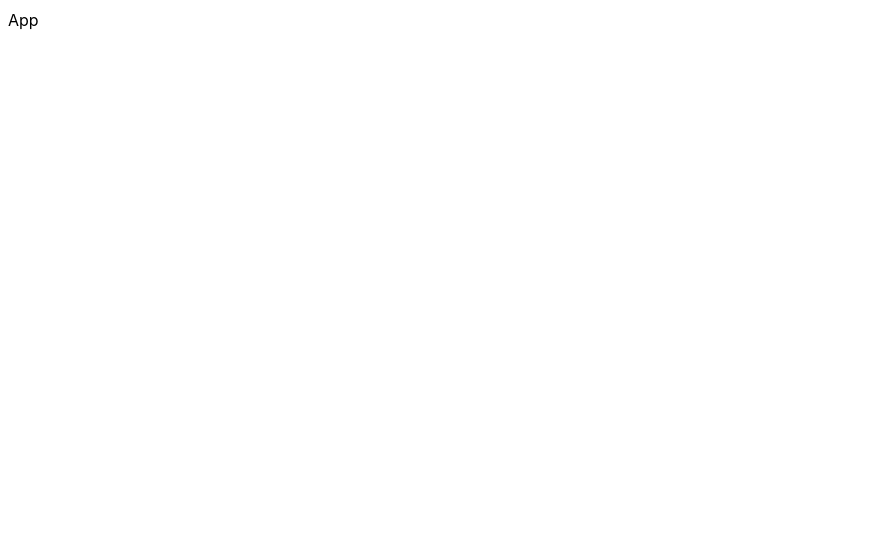
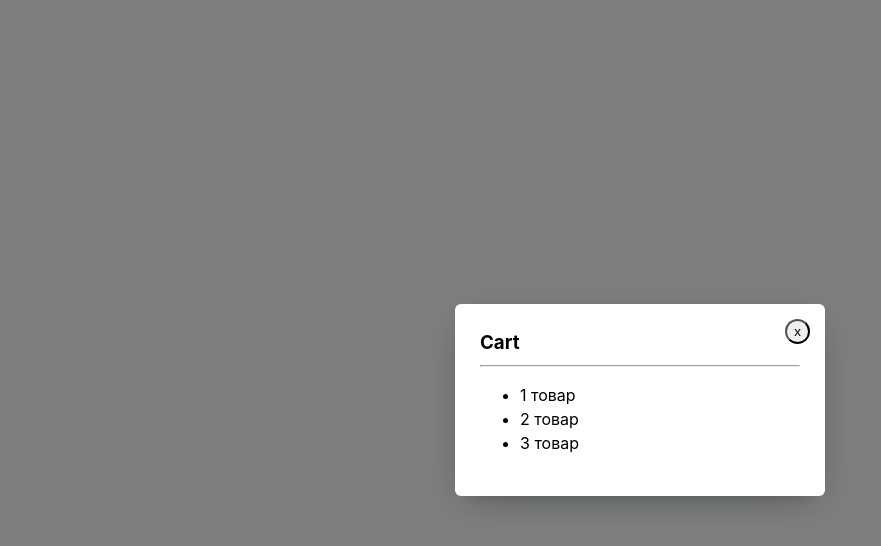
Before and after one commit to AliakseiKrasko/universal_components, a React (Vite) app: page / in a window 1280 px wide. Shown: the top 546 px of the page, without its empty margins (0-881 px from the left). Built offline with nearby package versions, Linux system fonts and the light colour scheme.

Commit message:
create Modal.tsx and Modal.module.css

```diff
--- a/src/App.tsx
+++ b/src/App.tsx
@@ -1,4 +1,8 @@
+import {Modal} from "./components/Modal/Modal.tsx";
+
 function App() {
-    return <div>App</div>
+    return <div>
+        <Modal open={true} />
+    </div>
 }
 export default App
--- /dev/null
+++ b/src/components/Modal/Modal.module.css
@@ -0,0 +1,33 @@
+.overlay {
+    background: rgba(0, 0, 0, 0.5);
+    position: absolute;
+    inset: 0;
+}
+
+.content {
+    background-color: white;
+    border-radius: 6px;
+    box-shadow:
+            hsl(206 22% 7% / 35%) 0px 10px 38px -10px,
+            hsl(206 22% 7% / 20%) 0px 10px 20px -15px;
+    position: fixed;
+    top: 50%;
+    left: 50%;
+    transform: translate(-50%, -50%);
+    max-height: 85vh;
+    min-width: 320px;
+    padding: 25px;
+}
+
+.title {
+    margin: 0;
+}
+
+.closeIcon {
+    border-radius: 100%;
+    height: 25px;
+    width: 25px;
+    position: absolute;
+    top: 15px;
+    right: 15px;
+}
--- /dev/null
+++ b/src/components/Modal/Modal.tsx
@@ -0,0 +1,29 @@
+import s from './Modal.module.css'
+
+type Props = {
+    open: boolean
+    onClose?: () => void
+}
+
+export const Modal = ({open, onClose}: Props) => {
+    return (
+        <>
+            {open && (
+                <div className={s.overlay}>
+                    <div className={s.content}>
+                        <h3 className={s.title}>Cart</h3>
+                        <hr />
+                        <ul>
+                            <li>1 товар</li>
+                            <li>2 товар</li>
+                            <li>3 товар</li>
+                        </ul>
+                        <button className={s.closeIcon} onClick={onClose}>
+                            x
+                        </button>
+                    </div>
+                </div>
+            )}
+        </>
+    )
+}
```
